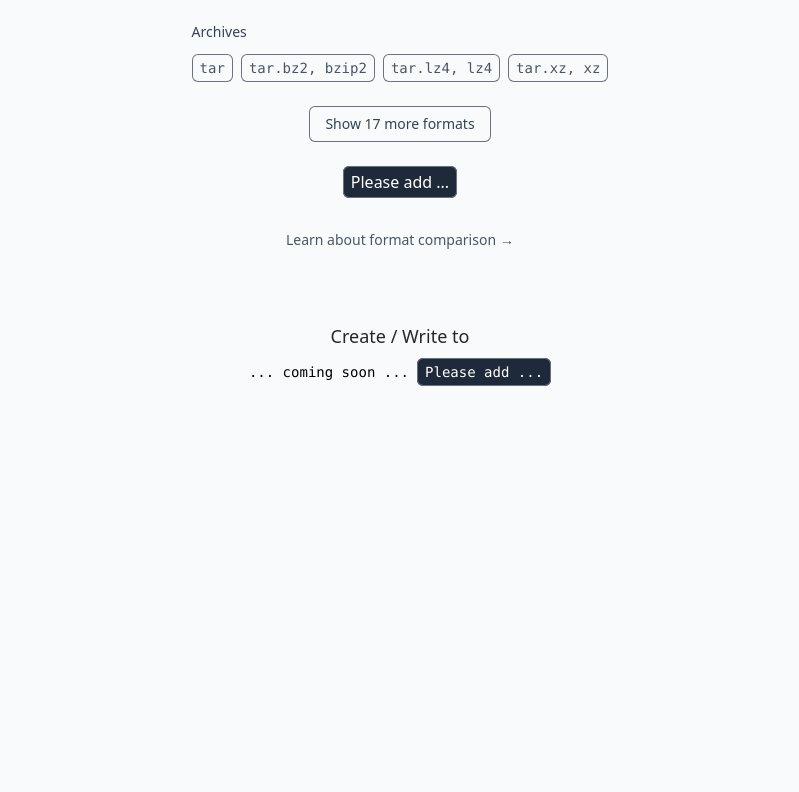
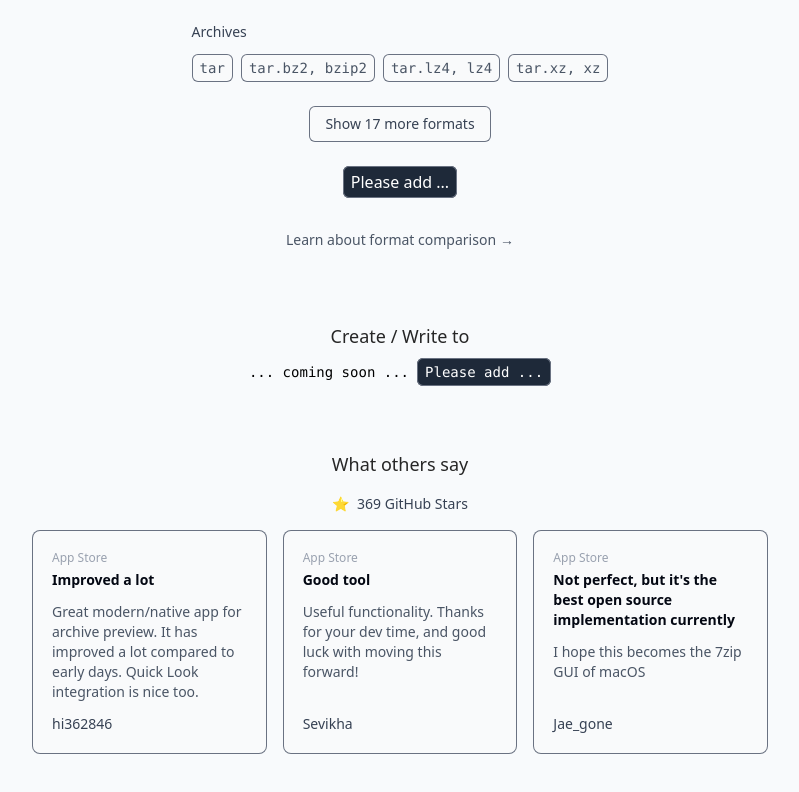
Before and after one commit to sarensw/app.macpacker, a React (Vite) app: page / in a window 1280 px wide. Shown: the part 1918-2710 px from the top of the page, without its empty margins (240-1039 px from the left). Before the commit the page ends 2460 px from the top, so only its background shows below. Built offline with nearby package versions, Linux system fonts and the light colour scheme.

Commit message:
AR-192: Agentic sprint implementation
Automated implementation by agentic team.

```diff
--- a/src/components/WhatOthersSay.tsx
+++ b/src/components/WhatOthersSay.tsx
@@ -9,13 +9,14 @@ interface WhatOthersSayProperties {
 
 function WhatOthersSay (props: WhatOthersSayProperties): ReactElement {
     return (
-        <div className='w-72 bg-gray-50 p-4 rounded-md border border-gray-400'>
+        <div className='bg-gray-50 p-5 rounded-lg ring-1 ring-gray-500 ring-inset flex flex-col'>
             <div className='text-xs text-gray-400'>{props.source}</div>
-            <div className='text-md font-bold mt-1'>{props.title}</div>
-            <div className='my-4'>{props.text}</div>
-            <div className='font-medium'>{props.name}</div>
+            <div className='text-sm font-semibold mt-1 text-gray-950'>{props.title}</div>
+            <div className='my-3 text-sm text-gray-600 flex-grow'>{props.text}</div>
+            <div className='text-sm font-medium text-gray-700'>{props.name}</div>
         </div>
     )
 }
 
 export { WhatOthersSay }
+export type { WhatOthersSayProperties }
--- a/src/locales/de.json
+++ b/src/locales/de.json
@@ -60,6 +60,10 @@
     "showMoreAriaLabel": "Alle unterstützten Formate anzeigen",
     "comparisonLink": "Mehr über Formatvergleich erfahren"
   },
+  "testimonials": {
+    "title": "Was andere sagen",
+    "githubStars": "{{count}} GitHub-Sterne"
+  },
   "footer": {
     "createdBy": "Erstellt mit ☕ von:",
     "copyright": "© {{year}} Stephan Arenswald",
--- a/src/locales/en.json
+++ b/src/locales/en.json
@@ -60,6 +60,10 @@
     "showMoreAriaLabel": "Expand to show all supported formats",
     "comparisonLink": "Learn about format comparison"
   },
+  "testimonials": {
+    "title": "What others say",
+    "githubStars": "{{count}} GitHub Stars"
+  },
   "footer": {
     "createdBy": "Created with ☕ by:",
     "copyright": "© {{year}} Stephan Arenswald",
--- a/src/locales/zh.json
+++ b/src/locales/zh.json
@@ -60,6 +60,10 @@
     "showMoreAriaLabel": "展开显示所有支持的格式",
     "comparisonLink": "了解格式比较"
   },
+  "testimonials": {
+    "title": "用户评价",
+    "githubStars": "{{count}} 个 GitHub 星标"
+  },
   "footer": {
     "createdBy": "用 ☕ 创建，作者：",
     "copyright": "© {{year}} Stephan Arenswald",
--- a/src/pages/home/index.tsx
+++ b/src/pages/home/index.tsx
@@ -7,6 +7,7 @@ import { Footer } from '@/components/Footer'
 import { ArchiveFormat } from '@/components/ArchiveFormat'
 import { Language } from '@/components/Language'
 import { FeatureCard } from '@/components/FeatureCard'
+import { WhatOthersSay } from '@/components/WhatOthersSay'
 import { useLocalizedPath } from '@/hooks/useLocalizedPath'
 
 interface FormatCategory {
@@ -225,13 +226,36 @@ function Home (): ReactElement {
           </div>
 
           {/* testimonials */}
-          {/* <div className='mt-8 justify-items-center flex flex-col space-y-2 items-center'>
-            <h3 className='text-neutral-800 text-lg'>What others say</h3>
-            <div className='flex flex-row space-x-2 items-baseline'>
-              <WhatOthersSay name='Sandra' source='Direct Chat' text='😁 Thank You!' title='Thank You' />
-              <WhatOthersSay name='Sevikha' source='App Store Reviews' text='Useful functionality. Thanks for your dev time, and good luck with moving this forward!' title='Good tool' />
+          <section aria-labelledby='testimonials-heading' className='mt-8 flex flex-col space-y-4 items-center w-full'>
+            <h2 id='testimonials-heading' className='text-neutral-800 text-lg'>{t('testimonials.title')}</h2>
+            <a
+              href='https://github.com/sarensw/MacPacker'
+              className='inline-flex items-center gap-2 text-sm text-gray-700 hover:text-gray-900 transition-colors focus:outline-none focus:ring-2 focus:ring-teal-500 focus:ring-offset-2 rounded'
+            >
+              <span aria-hidden='true'>&#11088;</span>
+              <span>{t('testimonials.githubStars', { count: 369 })}</span>
+            </a>
+            <div className='grid grid-cols-1 md:grid-cols-3 gap-4 w-full'>
+              <WhatOthersSay
+                source='App Store'
+                title='Improved a lot'
+                text='Great modern/native app for archive preview. It has improved a lot compared to early days. Quick Look integration is nice too.'
+                name='hi362846'
+              />
+              <WhatOthersSay
+                source='App Store'
+                title='Good tool'
+                text='Useful functionality. Thanks for your dev time, and good luck with moving this forward!'
+                name='Sevikha'
+              />
+              <WhatOthersSay
+                source='App Store'
+                title="Not perfect, but it's the best open source implementation currently"
+                text='I hope this becomes the 7zip GUI of macOS'
+                name='Jae_gone'
+              />
             </div>
-          </div> */}
+          </section>
         </div>
       </div>
 
```
Also changed, not shown: 1 other file (tests, documents, lock files or other folders).
